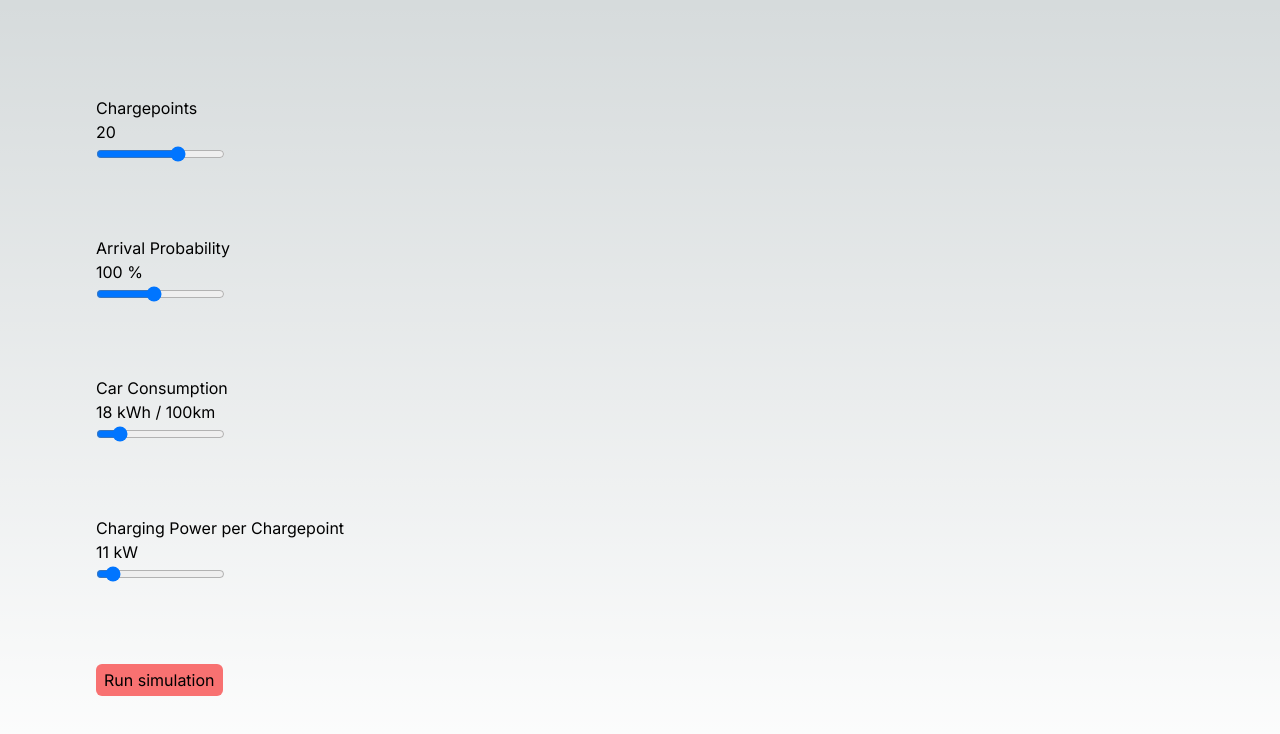
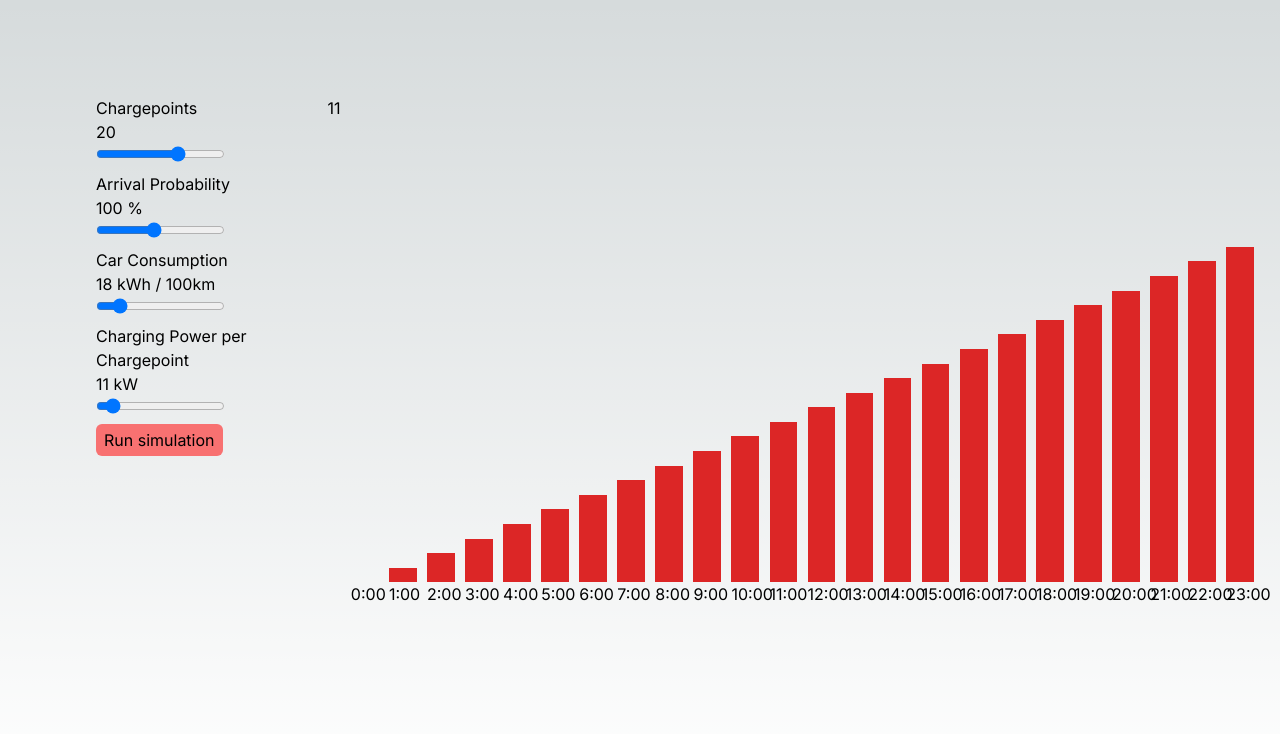
Before and after one commit to Ercalvez/reonic-assignment, a Next.js app: page / in a window 1280 px wide. Shown: the top 734 px of the page. Built offline with nearby package versions, Linux system fonts and the light colour scheme.

Commit message:
mock graph

```diff
--- /dev/null
+++ b/src/app/SimulationGraph.css
@@ -0,0 +1,24 @@
+.simulation-graph {
+    display: grid;
+    grid-template-rows: 80% auto;
+    grid-template-columns: 10% auto;
+}
+
+.simulation-graph .data-bar {
+    width: 3%;
+}
+
+.simulation-graph > #y_legend {
+    text-align: right;
+    grid-column: 1 / 1;
+    grid-row: 1 / 1;
+}
+
+.simulation-graph > #x_legend {
+    grid-column: 2 / 2;
+    grid-row: 2 / 2;
+}
+
+.simulation-graph .hour-label {
+    width: 3%;
+}
--- a/src/app/page.tsx
+++ b/src/app/page.tsx
@@ -3,6 +3,7 @@
 import { ChargePointDataModel } from "@/modules/logic"
 import SimulationInput from "@/app/simulationInput"
 import { useState } from "react";
+import SimulationGraph from "./simulationGraph";
 
 export default function Home() {
   const chargingPointDataModel = new ChargePointDataModel(20);
@@ -14,13 +15,15 @@ export default function Home() {
   const [chargingPower, setChargingPower] = useState(11);
 
   return (
-    <main className="flex min-h-screen flex-col items-left justify-between p-24">
-
+    <main className="flex min-h-screen justify-between p-24">
+      <aside className="flex flex-col space-y-1">
           <SimulationInput title="Chargepoints" inputValue = { chargePoints } setValue={setChargePoints} min={1} max={30}/>
           <SimulationInput title="Arrival Probability" inputValue = { arrivalFactor } unit = "%" setValue={setArrivalFactor} min={20} max={200}/>
           <SimulationInput title="Car Consumption" inputValue = { carConsumption } unit = "kWh / 100km" setValue={setCarConsumption} min={9} max={72}/>
           <SimulationInput title="Charging Power per Chargepoint" inputValue = { chargingPower } unit = "kW" setValue={setChargingPower} min={3} max={100}/>
           <button className="bg-red-400 h-8 px-2 my-2 rounded-md">Run simulation</button>
+      </aside>
+      <SimulationGraph />
 
     </main>
   );
--- a/src/app/simulationGraph.tsx
+++ b/src/app/simulationGraph.tsx
@@ -1,5 +1,20 @@
+import "./SimulationGraph.css"
+
 export default function SimulationGraph() {
+    const hours = [
+        0,1,2,3,4,5,6,7,8,9,10,11,12,13,14,15,16,17,18,19,20,21,22,23
+    ];
     return (
-        <canvas></canvas>
+        <div className="simulation-graph w-full">
+            <div id="y_legend">
+                    <label>{11}</label>
+            </div>
+            <div className="flex flex-row justify-evenly items-end">
+                {hours.map(hour => <div className="data-bar bg-red-600" style={{height: 3 * hour + "%"}} ></div>)}
+            </div>
+            <div id="x_legend" className="flex flex-row justify-evenly w-100">
+                {hours.map(hour => <label className="hour-label">{hour}{":00"}</label>)}
+            </div>
+        </div>
     );
 }
```
